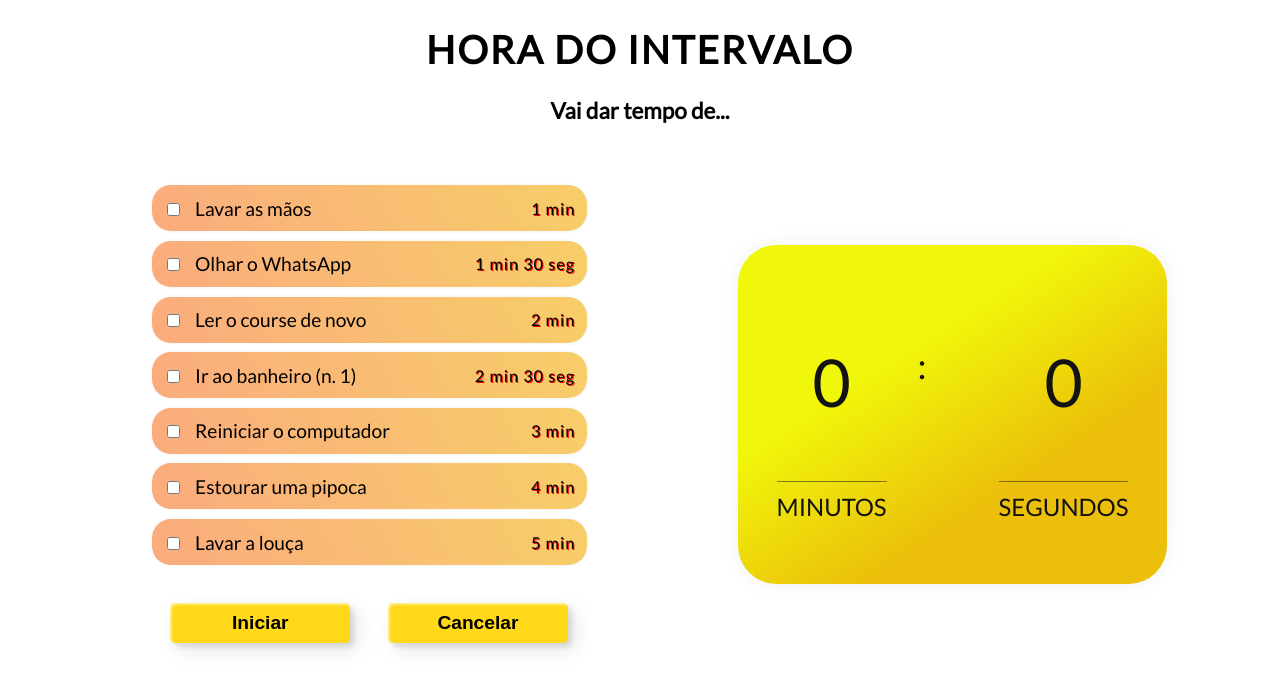
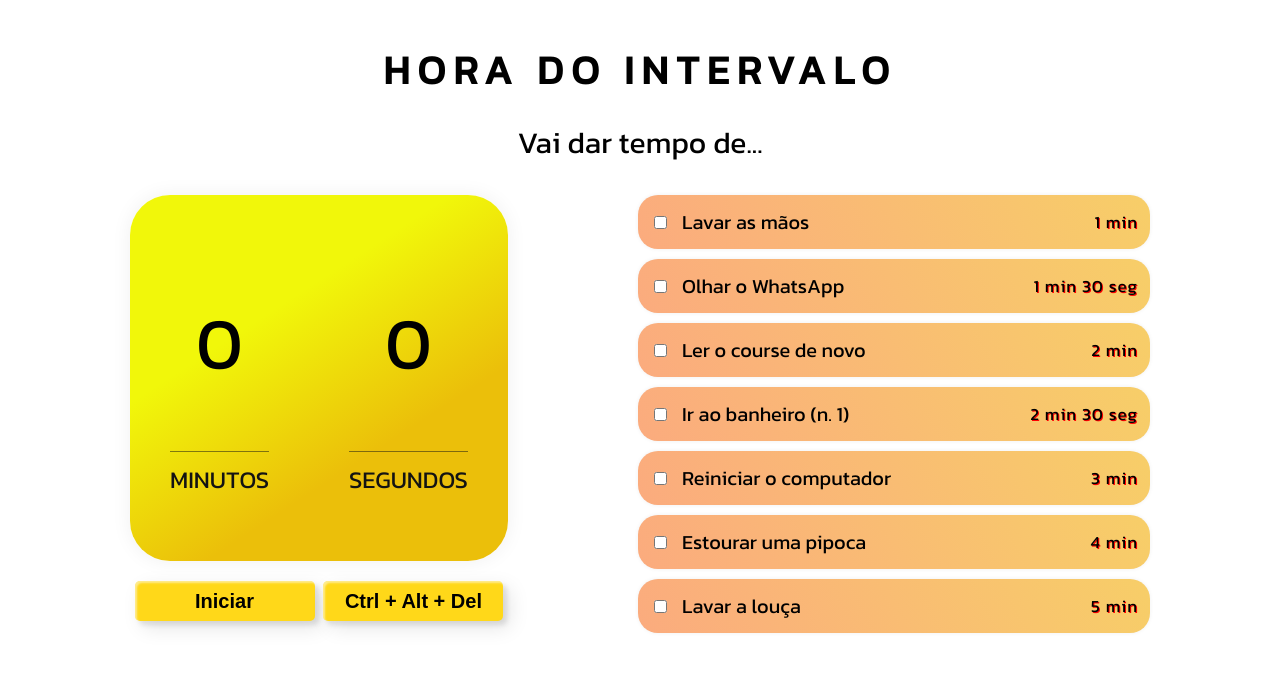
Before and after one commit to devsakae/vaidartempo, a React (Create React App) app: page / in a window 1280 px wide. Shown: the top 690 px of the page. Built offline with nearby package versions, Linux system fonts and the light colour scheme.

Commit message:
Refatoração básica

```diff
--- a/src/App.css
+++ b/src/App.css
@@ -1,18 +1,13 @@
 @import url('https://fonts.googleapis.com/css?family=Lato');
+@import url('https://fonts.googleapis.com/css2?family=Kanit&display=swap');
 
 * {
-    box-sizing: border-box;
+	box-sizing: border-box;
 }
 
 body {
-	font-family: 'Lato', sans-serif;
-	font-size: larger;
-}
-
-h1 {
-    letter-spacing: 2px;
-    text-align: center;
-    text-transform: uppercase;
+	font-family: 'Kanit', sans-serif;
+	font-size: 20px;
 }
 
 fieldset {
@@ -21,18 +16,30 @@ fieldset {
 	padding: 0;
 }
 
-legend {
-  font-weight: 600;
-  margin-block-end: 0.5em;
-  padding: 0;
-}
-
 main {
 	display: flex;
 	flex-flow: column;
 }
 
-.css-button-shadow-border-sliding--yellow {
+.header {
+	display: flex;
+	flex-direction: column;
+	align-items: center;
+	justify-content: flex-start;
+}
+
+.header h3 {
+	font-size: 2em;
+	letter-spacing: 0.2em;
+	text-transform: uppercase;
+	margin-bottom: -10px;
+}
+
+.header p {
+	font-size: 1.5em;
+}
+
+button {
   min-width: 180px;
   height: 40px;
   color: #000;
@@ -50,11 +57,11 @@ main {
   background: #ffd819;
  z-index: 1;
 }
-.css-button-shadow-border-sliding--yellow:hover:after {
+button:hover:after {
   width: 100%;
   left: 0;
 }
-.css-button-shadow-border-sliding--yellow:after {
+button:after {
   border-radius: 5px;
   position: absolute;
   content: "";
@@ -67,21 +74,20 @@ main {
   background-color: #ffe566;
   right: 0;
 }
-.css-button-shadow-border-sliding--yellow:active {
+button:active {
   top: 2px;
 }
 
 .container {
 	display: flex;
-  align-items: center;
+	flex-flow: row wrap;
+  align-items: flex-start;
 	justify-content: space-evenly;
 }
 
 .cardapio {
-  border-radius: 2em;
   inline-size: 40vw;
-  overflow: auto;
-  padding: 2em;
+  overflow: none;
 }
 
 .cabecalho {
@@ -106,6 +112,7 @@ main {
 }
 
 .rodape {
+	margin-top: 20px;
 	display: flex;
 	align-items: center;
 	justify-content: space-around;
@@ -143,32 +150,18 @@ main {
 	flex-direction: row;
 	justify-content: center;
 	align-items: center;
-	background-color: transparent;
 	border-radius: 3px;
 	box-shadow: none;
 }
 
 .clock-column {
-	margin-right: 7rem;
+	margin-right: 5rem;
 	text-align: center;
 	position: relative;
-	&::after {
-		content: ':';
-		display: block;
-		height: .25rem;
-		width: .25rem;
-		font-size: 36px;
-		font-weight: 200;
-		color: #131313;
-		position: absolute;
-		top: 60px;
-		right: -35px;
-	}
-	&:last-child {
-		&::after {
-			display: none;
-		}
-	}
+}
+
+.clock-column:last-child::after {
+	display: none;
 }
 
 .clock-column:last-child {
@@ -176,16 +169,15 @@ main {
 }
 
 .clock-label {
-	padding-top: 10px;
-	text-transform: uppercase;
+	border-top: 1px solid rgba(19, 19, 19, 0.5);
 	color: #131313;
 	font-size: 24px;
+	padding-top: 10px;
 	text-align: center;
-	border-top: 1px solid rgba(19, 19, 19, 0.5);
+	text-transform: uppercase;
 }
 
 .clock-timer {
-	color: #131313;
-	font-size: 66px;
+	font-size: 72px;
 	line-height: 1;
 }
--- a/src/App.js
+++ b/src/App.js
@@ -17,7 +17,9 @@ export default class App extends Component {
   }
 
   check = (event) => {
+    const { total } = this.state;
     const { target } = event;
+    if (total === 0 && !target.checked) return;
     const qto = target.value * 60;
     this.setState((prevState) => ({
       total: target.checked ? Number(prevState.total + qto) : Number(prevState.total - qto),
@@ -26,16 +28,9 @@ export default class App extends Component {
 
   ativaTimer = (event) => {
     event.preventDefault();
-    const { click } = this.state;
-    if (click) { this.setState({
-      click: false,
-    })
-    }
-    else {
-      this.setState({
-        click: true,
-      })
-    }
+    this.setState((prevState) => ({
+      click: !prevState.click
+    }))
   }
 
   limpaTudo = () => {
@@ -45,7 +40,7 @@ export default class App extends Component {
   }
 
   render() {
-    const { total, click } = this.state;
+    const { total, click, botaoIniciar } = this.state;
     const minutos = Math.floor(total / 60);
     const segundos = total % 60;
 
@@ -53,16 +48,14 @@ export default class App extends Component {
       <main>
         <Header />
         <div className="container">
-          <Acoes
-            check={ this.check }
+          { total > 0 && click ? <Timer
+            minutos={ minutos }
+            segundos={ segundos }
             ativaTimer={ this.ativaTimer }
             limpaTudo={ this.limpaTudo }
             botaoIniciar={ click }
-          />
-          { total > 0 && click ? <Timer
-            minutos={ minutos }
-            segundos={ segundos }
           /> : (
+            <div className="container-col">
               <div className="cronometro">
                 <div className="clock-container">
                   <div className="clock-column">
@@ -75,7 +68,20 @@ export default class App extends Component {
                   </div>
                 </div>
               </div>
+              <div className="rodape">
+                <button
+                  onClick={ this.ativaTimer }
+                  disabled={ total === 0 }
+                >
+                  { botaoIniciar ? '(Cancelar)' : 'Iniciar' }
+                </button>
+                <button onClick={ this.limpaTudo }>
+                    Ctrl + Alt + Del
+                </button>
+              </div>
+            </div>
         ) }
+          <Acoes check={ this.check }/>
         </div>
       </main>
     )
--- a/src/components/Acoes.jsx
+++ b/src/components/Acoes.jsx
@@ -25,12 +25,11 @@ export default class Acoes extends Component {
   }
 
   render() {
-    const { check, ativaTimer, limpaTudo, botaoIniciar } = this.props;
+    const { check } = this.props;
     const { frases } = this.state;
     return (
       <div className="cardapio">
         <form className="form">
-              <fieldset className="section">
             <div className="itens">
               <label htmlFor="um">
                 <div className="item">
@@ -137,21 +136,6 @@ export default class Acoes extends Component {
                 </div>
               </label>
             </div>
-              </fieldset>
-              <div className="rodape">
-                <button
-                  onClick={ ativaTimer }
-                  className="css-button-shadow-border-sliding--yellow"
-                >
-                  { botaoIniciar ? '(Reinicia)' : 'Iniciar' }
-                </button>
-                <button
-                  onClick={ limpaTudo }
-                  className="css-button-shadow-border-sliding--yellow"
-                >
-                    Cancelar
-                </button>
-              </div>
           </form>
         </div>
     )
--- a/src/components/Header.jsx
+++ b/src/components/Header.jsx
@@ -4,10 +4,8 @@ export default class Header extends Component {
   render() {
     return (
       <div className="header">
-        <center>
-          <h1>Hora do intervalo</h1>
-          <h3>Vai dar tempo de...</h3>
-        </center>
+        <h3>Hora do intervalo</h3>
+        <p>Vai dar tempo de...</p>
       </div>
     )
   }
--- a/src/components/Timer.jsx
+++ b/src/components/Timer.jsx
@@ -39,7 +39,9 @@ export default class Timer extends Component {
 
   render() {
     const { minutos, segundos } = this.state;
+    const { ativaTimer, limpaTudo, botaoIniciar } = this.props;
     return (
+      <div className="container-col">
         <div className="cronometro">
           <div className="clock-container">
             <div className="clock-column">
@@ -52,7 +54,17 @@ export default class Timer extends Component {
             </div>
           </div>
         </div>
-
+        <div className="rodape">
+          <button
+            onClick={ ativaTimer }
+          >
+            { botaoIniciar ? '(Cancelar)' : 'Iniciar' }
+          </button>
+          <button onClick={ limpaTudo }>
+              Ctrl + Alt + Del
+          </button>
+        </div>
+      </div>
     )
   }
 }
```
Lines whose indentation alone changed are shown as unchanged.
